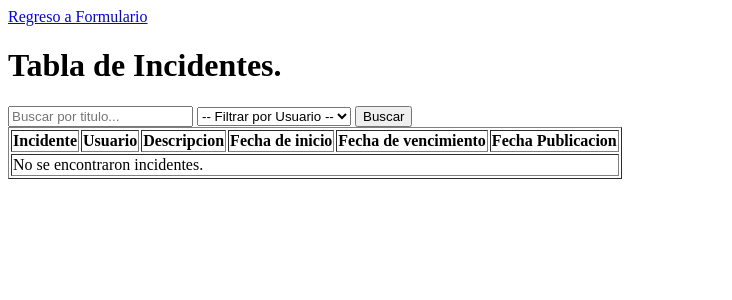
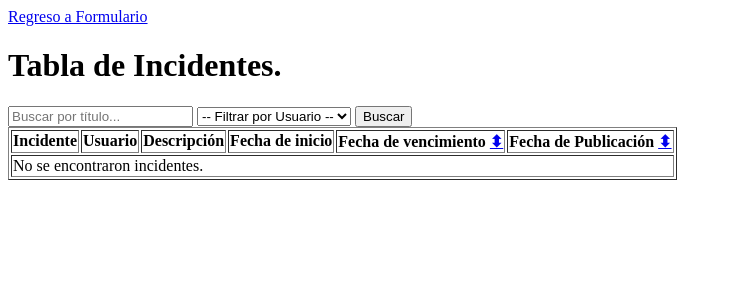
Before and after one commit to amadorssa/incidentia, a Django app: page /incidents/table/ in a window 1280 px wide. Shown: the top 300 px of the page, without its empty margins (0-732 px from the left). Run offline with Django 4.2, Linux system fonts and the light colour scheme; the visitor is signed in with stand-in values (Sample User, id 1); data that the repository does not hold is empty; some libraries are stand-ins or nearby versions.

Commit message:
ordenar la tabla por fechas

```diff
--- a/incidents/templates/incidents/table.html
+++ b/incidents/templates/incidents/table.html
@@ -9,28 +9,37 @@
     <a href="{% url 'incidents:index' %}">Regreso a Formulario</a>
     <h1>Tabla de Incidentes.</h1>
     <form action="{% url 'incidents:incident_table' %}" method="get">
-        <input name="q" type="text" placeholder="Buscar por titulo..."
-                value="{{ request.GET.q|default:'' }}">
+        <input name="q" type="text" placeholder="Buscar por título..." value="{{ request.GET.q|default:'' }}">
         <select name="user_creator">
             <option value="">-- Filtrar por Usuario --</option>
             {% for user in user_creators %}
-            <option value="{{ user }}"
-                    {% if request.GET.user_creator == user %}selected{% endif %}>
-                    {{ user|default:"Anónimo"}}
+            <option value="{{ user }}" {% if request.GET.user_creator == user %}selected{% endif %}>
+                {{ user|default:"Anónimo"}}
             </option>
             {% endfor %}
         </select>
         <button type="submit">Buscar</button>
     </form>
+
     <table border="1">
         <thead>
             <tr>
                 <th style="text-align: center;">Incidente</th>
                 <th style="text-align: center;">Usuario</th>
-                <th style="text-align: center;">Descripcion</th>
-                <th style="text-align: center;">Fecha de inicio</th>
-               <th style="text-align: center;">Fecha de vencimiento</th>
-                <th style="text-align: center;">Fecha Publicacion</th>
+                <th style="text-align: center;">Descripción</th>
+                <th style="text-align: center;">
+                    Fecha de inicio
+                </th>
+                <th style="text-align: center;">
+                    Fecha de vencimiento
+                    <!-- Botón de ordenamiento -->
+                    <a href="?{% if current_ordering == 'due_date' %}ordering=-due_date{% else %}ordering=due_date{% endif %}">⬍</a>
+                </th>
+                <th style="text-align: center;">
+                    Fecha de Publicación
+                    <!-- Botón de ordenamiento -->
+                    <a href="?{% if current_ordering == 'pub_date' %}ordering=-pub_date{% else %}ordering=pub_date{% endif %}">⬍</a>
+                </th>
             </tr>
         </thead>
         <tbody>
@@ -38,7 +47,7 @@
             <tr>
                 <td style="text-align: center;"><a href="{% url 'incidents:detail' incident.id %}">{{ incident.incident_text }}</a></td>
                 <td style="text-align: center;">{{ incident.user_creator|default:"Anónimo" }}</td>
-                <td style="text-align: center;">{{ incident.description|safe }}</td> <!-- Filtramos on safe para renderizar en HTML -->
+                <td style="text-align: center;">{{ incident.description|safe }}</td>
                 <td style="text-align: center;">{{ incident.start_date|date:"d/m/Y" }}</td>
                 <td style="text-align: center;">{{ incident.due_date|date:"d/m/Y" }}</td>
                 <td style="text-align: center;">{{ incident.pub_date|date:"d/m/Y" }}</td>
--- a/incidents/views.py
+++ b/incidents/views.py
@@ -5,6 +5,7 @@ from django.views import generic
 from django.urls import reverse
 from django.db.models import Q
 import markdown
+
 
 from .forms import IncidentForm
 from .models import Incident
@@ -63,21 +64,21 @@ class IncidentTableView(generic.ListView):
     context_object_name = "incidents"
 
     def get_queryset(self):
-        """Regresar todos los incidentes por fecha mas reciente."""
+        """Regresar todos los incidentes ordenados según el criterio de fecha seleccionado."""
         query = self.request.GET.get("q", "")
         user_creator = self.request.GET.get("user_creator", "")
+        ordering = self.request.GET.get("ordering", "-pub_date")  # Por defecto ordena por fecha de publicación descendente
 
-        incidents = Incident.objects.filter(
-            Q(incident_text__icontains=query)
-        )
+        # Filtrar los incidentes según los criterios de búsqueda
+        incidents = Incident.objects.filter(Q(incident_text__icontains=query))
 
-        # Filtar por usuario seleccionado
         if user_creator:
             incidents = incidents.filter(user_creator=user_creator)
 
-        # Ordenar por fecha de publicacion mas reciente
-        incidents = incidents.order_by("-pub_date")
-        # Convertir la descripcion a tipo Markdown para cada incidente
+        # Ordenar los incidentes
+        incidents = incidents.order_by(ordering)
+
+        # Convertir la descripción a Markdown para cada incidente
         for incident in incidents:
             incident.description = markdown.markdown(incident.description or '')
 
@@ -85,9 +86,9 @@ class IncidentTableView(generic.ListView):
 
     def get_context_data(self, **kwargs):
         context = super().get_context_data(**kwargs)
-        user_creators = ( Incident.objects.values_list('user_creator', flat=True)
-                        .distinct()
-                        .exclude(user_creator__isnull=True))
-
+        user_creators = (Incident.objects.values_list('user_creator', flat=True)
+                         .distinct()
+                         .exclude(user_creator__isnull=True))
         context['user_creators'] = user_creators
+        context['current_ordering'] = self.request.GET.get("ordering", "-pub_date")
         return context
```
